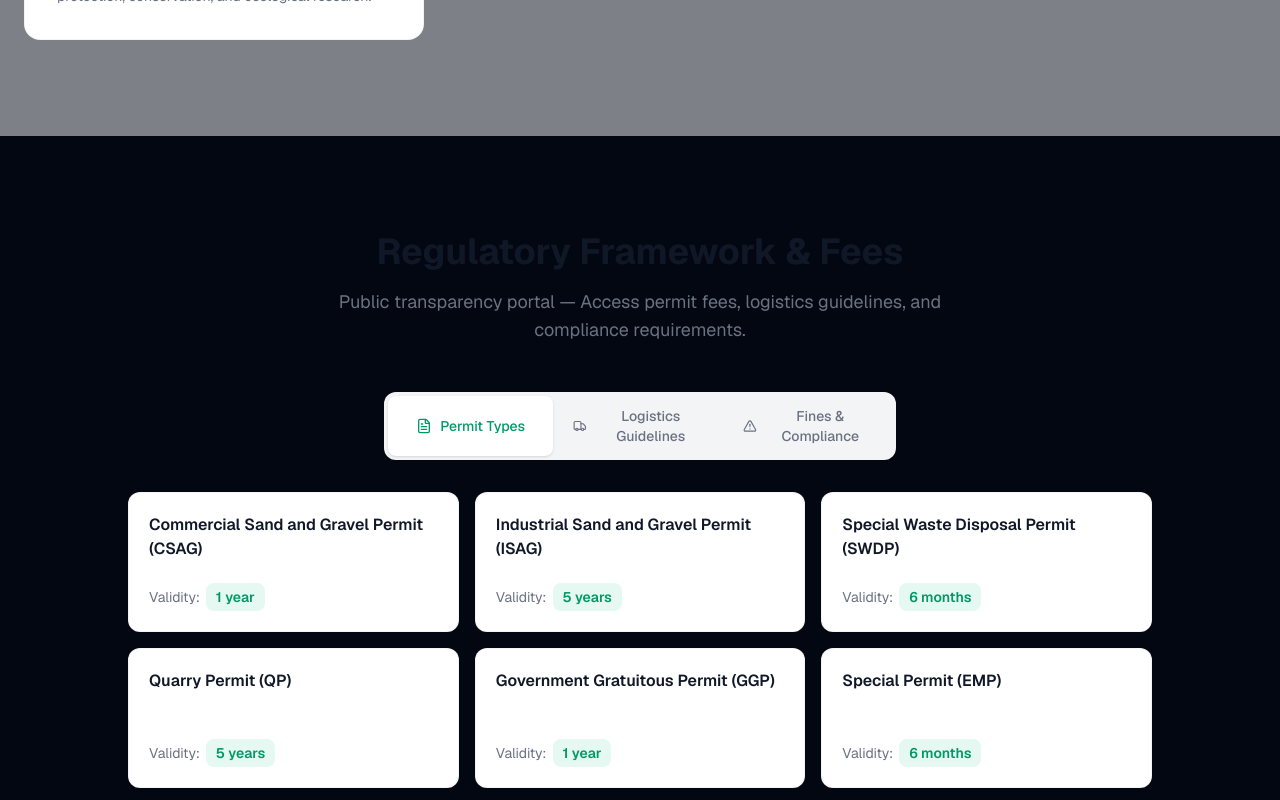
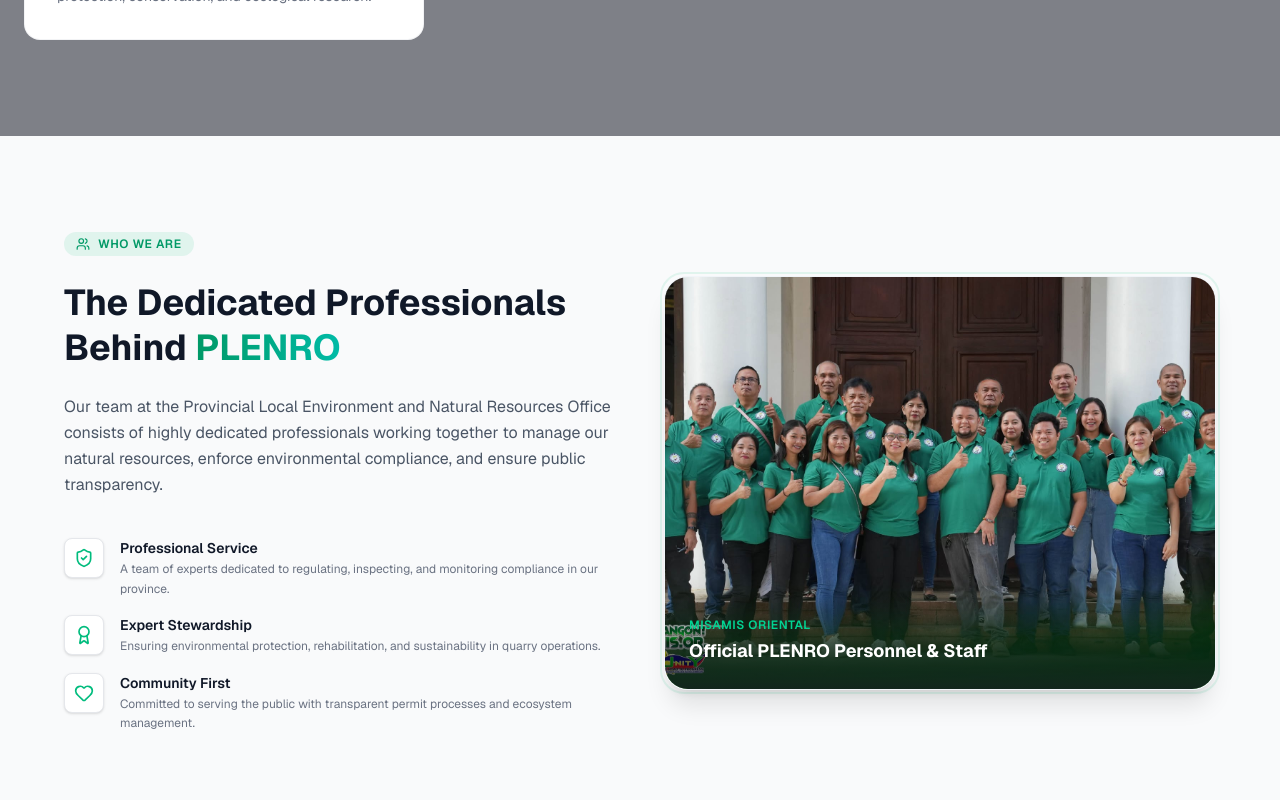
Before and after one commit to angelorabaya/PLENROLANDINGPAGE, a Next.js app: page / in a window 1280 px wide. Shown: the part 1840-2640 px from the top of the page. Built offline with nearby package versions, Linux system fonts and the light colour scheme.

Commit message:
feat: add TeamSection component and integrate staff.jpg

```diff
--- a/src/app/page.tsx
+++ b/src/app/page.tsx
@@ -1,6 +1,7 @@
 import Navbar from "@/components/landing/navbar";
 import HeroSection from "@/components/landing/hero-section";
 import MandateSection from "@/components/landing/mandate-section";
+import TeamSection from "@/components/landing/team-section";
 import RegulatorySection from "@/components/landing/regulatory-section";
 import NewsSection from "@/components/landing/news-section";
 import ResourcesSection from "@/components/landing/resources-section";
@@ -13,6 +14,7 @@
       <Navbar />
       <HeroSection />
       <MandateSection />
+      <TeamSection />
       <RegulatorySection />
       <NewsSection />
       <ResourcesSection />
--- a/src/components/landing/footer.tsx
+++ b/src/components/landing/footer.tsx
@@ -92,6 +92,7 @@
             <ul className="space-y-2">
               {[
                 { label: "Mandate & Role", href: "#mandate" },
+                { label: "Our Team", href: "#team" },
                 { label: "Regulatory Framework", href: "#regulatory-framework" },
                 { label: "Latest News", href: "#news" },
                 { label: "Public Resources", href: "#resources" },
--- a/src/components/landing/navbar.tsx
+++ b/src/components/landing/navbar.tsx
@@ -8,6 +8,7 @@
 
 const navLinks = [
   { label: 'Mandate', href: '#mandate' },
+  { label: 'Team', href: '#team' },
   { label: 'Regulations', href: '#regulatory-framework' },
   { label: 'News', href: '#news' },
   { label: 'Resources', href: '#resources' },
--- /dev/null
+++ b/src/components/landing/team-section.tsx
@@ -0,0 +1,117 @@
+'use client'
+
+import { motion } from 'framer-motion'
+import Image from 'next/image'
+import { Users, ShieldCheck, Heart, Award } from 'lucide-react'
+
+const features = [
+  {
+    icon: ShieldCheck,
+    title: 'Professional Service',
+    description: 'A team of experts dedicated to regulating, inspecting, and monitoring compliance in our province.',
+  },
+  {
+    icon: Award,
+    title: 'Expert Stewardship',
+    description: 'Ensuring environmental protection, rehabilitation, and sustainability in quarry operations.',
+  },
+  {
+    icon: Heart,
+    title: 'Community First',
+    description: 'Committed to serving the public with transparent permit processes and ecosystem management.',
+  },
+]
+
+export default function TeamSection() {
+  return (
+    <section id="team" className="py-24 px-6 bg-gray-50 dark:bg-gray-900/50">
+      <div className="max-w-6xl mx-auto">
+        <div className="grid grid-cols-1 lg:grid-cols-12 gap-12 items-center">
+
+          {/* Left Column: Text & Features */}
+          <motion.div
+            className="lg:col-span-6 space-y-6"
+            initial={{ opacity: 0, x: -30 }}
+            whileInView={{ opacity: 1, x: 0 }}
+            viewport={{ once: true }}
+            transition={{ duration: 0.6 }}
+          >
+            <div className="inline-flex items-center gap-2 px-3 py-1 rounded-full bg-emerald-500/10 text-emerald-600 dark:text-emerald-400 text-xs font-semibold uppercase tracking-wider">
+              <Users className="w-3.5 h-3.5" />
+              Who We Are
+            </div>
+
+            <h2 className="text-3xl md:text-4xl font-bold text-gray-900 dark:text-white leading-tight">
+              The Dedicated Professionals Behind <span className="text-transparent bg-clip-text bg-gradient-to-r from-emerald-600 to-teal-500">PLENRO</span>
+            </h2>
+
+            <p className="text-gray-600 dark:text-gray-300 leading-relaxed">
+              Our team at the Provincial Local Environment and Natural Resources Office consists of highly dedicated professionals working together to manage our natural resources, enforce environmental compliance, and ensure public transparency.
+            </p>
+
+            <div className="space-y-4 pt-4">
+              {features.map((feature, index) => {
+                const Icon = feature.icon
+                return (
+                  <div key={index} className="flex gap-4">
+                    <div className="flex-shrink-0 w-10 h-10 rounded-lg bg-white dark:bg-gray-800 border border-gray-200 dark:border-gray-700/50 flex items-center justify-center shadow-sm">
+                      <Icon className="w-5 h-5 text-emerald-500" />
+                    </div>
+                    <div>
+                      <h4 className="font-semibold text-gray-900 dark:text-white text-sm">
+                        {feature.title}
+                      </h4>
+                      <p className="text-gray-500 dark:text-gray-400 text-xs mt-0.5 leading-relaxed">
+                        {feature.description}
+                      </p>
+                    </div>
+                  </div>
+                )
+              })}
+            </div>
+          </motion.div>
+
+          {/* Right Column: Group Image */}
+          <motion.div
+            className="lg:col-span-6 relative"
+            initial={{ opacity: 0, x: 30 }}
+            whileInView={{ opacity: 1, x: 0 }}
+            viewport={{ once: true }}
+            transition={{ duration: 0.6, delay: 0.2 }}
+          >
+            {/* Visual background decorators */}
+            <div className="absolute -top-4 -left-4 w-72 h-72 bg-emerald-500/10 dark:bg-emerald-500/5 rounded-full filter blur-3xl -z-10" />
+            <div className="absolute -bottom-4 -right-4 w-72 h-72 bg-teal-500/10 dark:bg-teal-500/5 rounded-full filter blur-3xl -z-10" />
+
+            {/* Image Container with Styled Borders */}
+            <div className="relative overflow-hidden rounded-3xl border border-gray-250 dark:border-gray-700 shadow-xl group">
+              <div className="aspect-[4/3] relative">
+                <Image
+                  src="/images/staff.jpg"
+                  alt="PLENRO Staff and Employees"
+                  fill
+                  className="object-cover group-hover:scale-105 transition-transform duration-700 ease-out"
+                  sizes="(max-w-768px) 100vw, 50vw"
+                  priority
+                />
+              </div>
+              {/* Overlay details */}
+              <div className="absolute inset-x-0 bottom-0 bg-gradient-to-t from-gray-950/80 via-gray-950/40 to-transparent p-6 text-white">
+                <p className="text-xs uppercase tracking-wider text-emerald-400 font-semibold mb-1">
+                  Misamis Oriental
+                </p>
+                <h3 className="font-bold text-lg">
+                  Official PLENRO Personnel &amp; Staff
+                </h3>
+              </div>
+            </div>
+
+            {/* Decorative frame overlay */}
+            <div className="absolute inset-0 rounded-3xl border-2 border-emerald-500/10 pointer-events-none -m-1" />
+          </motion.div>
+
+        </div>
+      </div>
+    </section>
+  )
+}
```
Also changed, not shown: public/images/staff.jpg (added).
